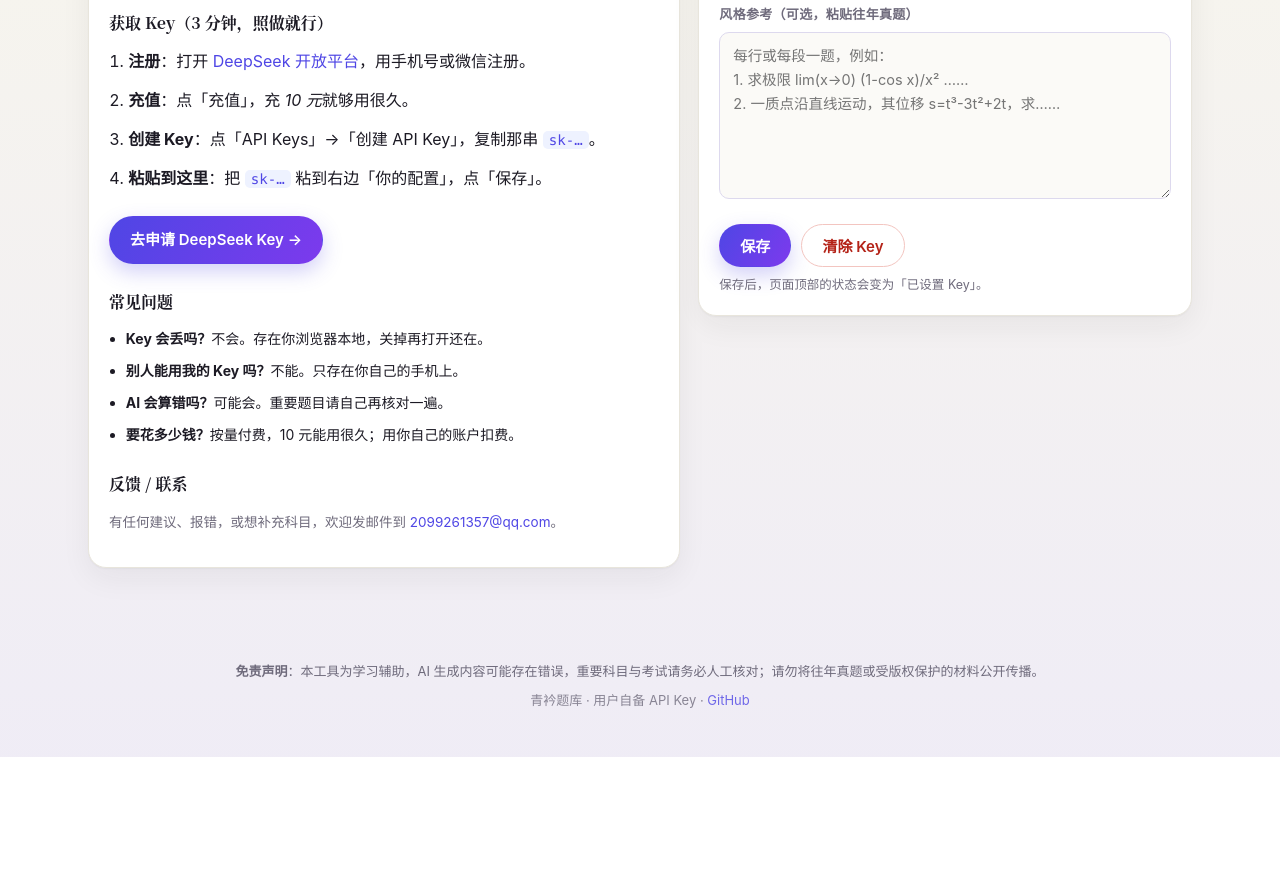
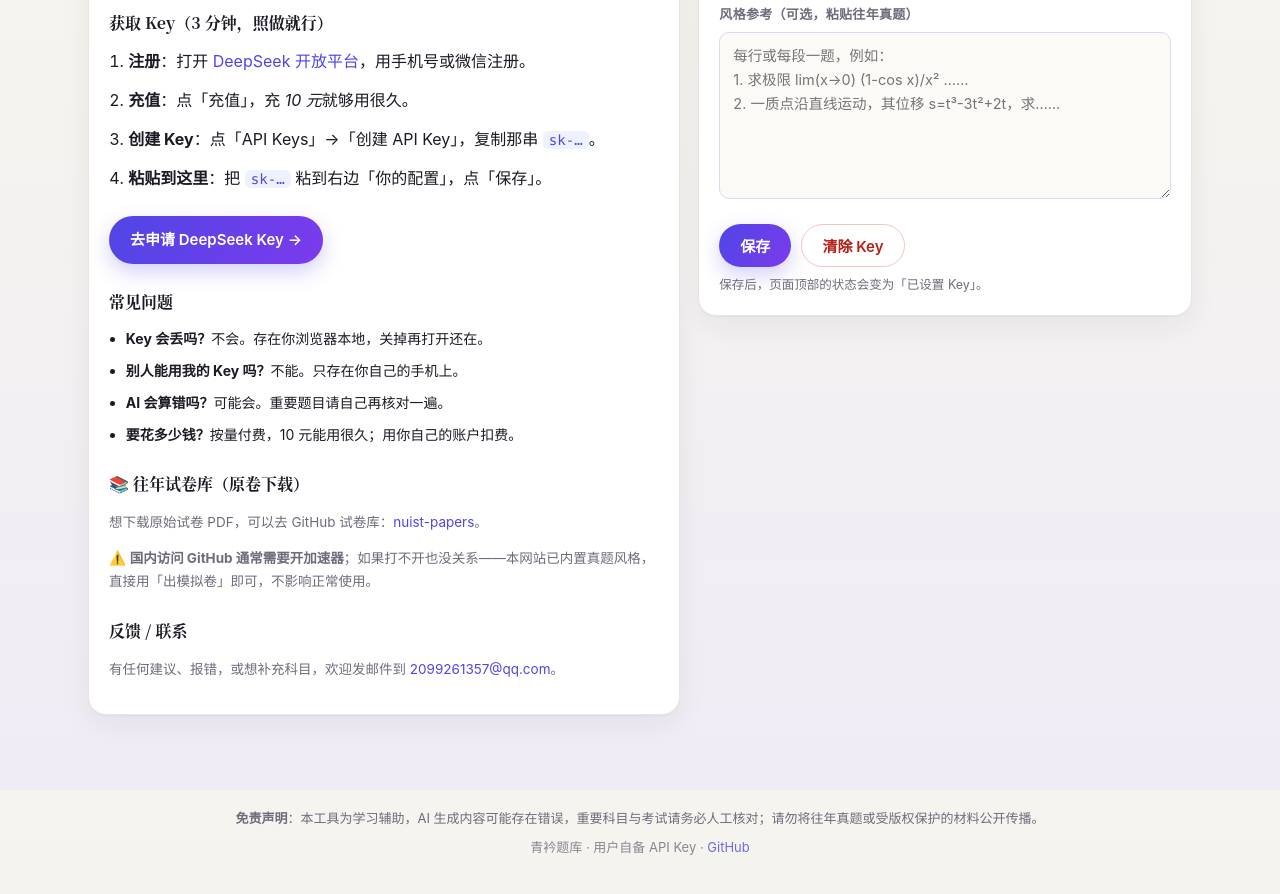
Before and after one commit to 2099261357/qingjin-tiku, a plain HTML site: page static/index.html in a window 1280 px wide. Shown: the part 810-1704 px from the top of the page. Before the commit the page ends 1567 px from the top, so only its background shows below. Drawn offline with nearby package versions, Linux system fonts and the light colour scheme.

Commit message:
docs: note that GitHub paper library needs VPN/accelerator in China

```diff
--- a/static/index.html
+++ b/static/index.html
@@ -294,6 +294,10 @@
             <li><strong>要花多少钱？</strong>按量付费，10 元能用很久；用你自己的账户扣费。</li>
           </ul>
 
+          <h4 class="guide-title">📚 往年试卷库（原卷下载）</h4>
+          <p class="guide-note">想下载原始试卷 PDF，可以去 GitHub 试卷库：<a href="https://github.com/2099261357/nuist-papers" target="_blank" rel="noopener">nuist-papers</a>。</p>
+          <p class="guide-note">⚠️ <strong>国内访问 GitHub 通常需要开加速器</strong>；如果打不开也没关系——本网站已内置真题风格，直接用「出模拟卷」即可，不影响正常使用。</p>
+
           <h4 class="guide-title">反馈 / 联系</h4>
           <p class="guide-note">有任何建议、报错，或想补充科目，欢迎发邮件到 <a href="mailto:2099261357@qq.com">2099261357@qq.com</a>。</p>
         </div>
```
